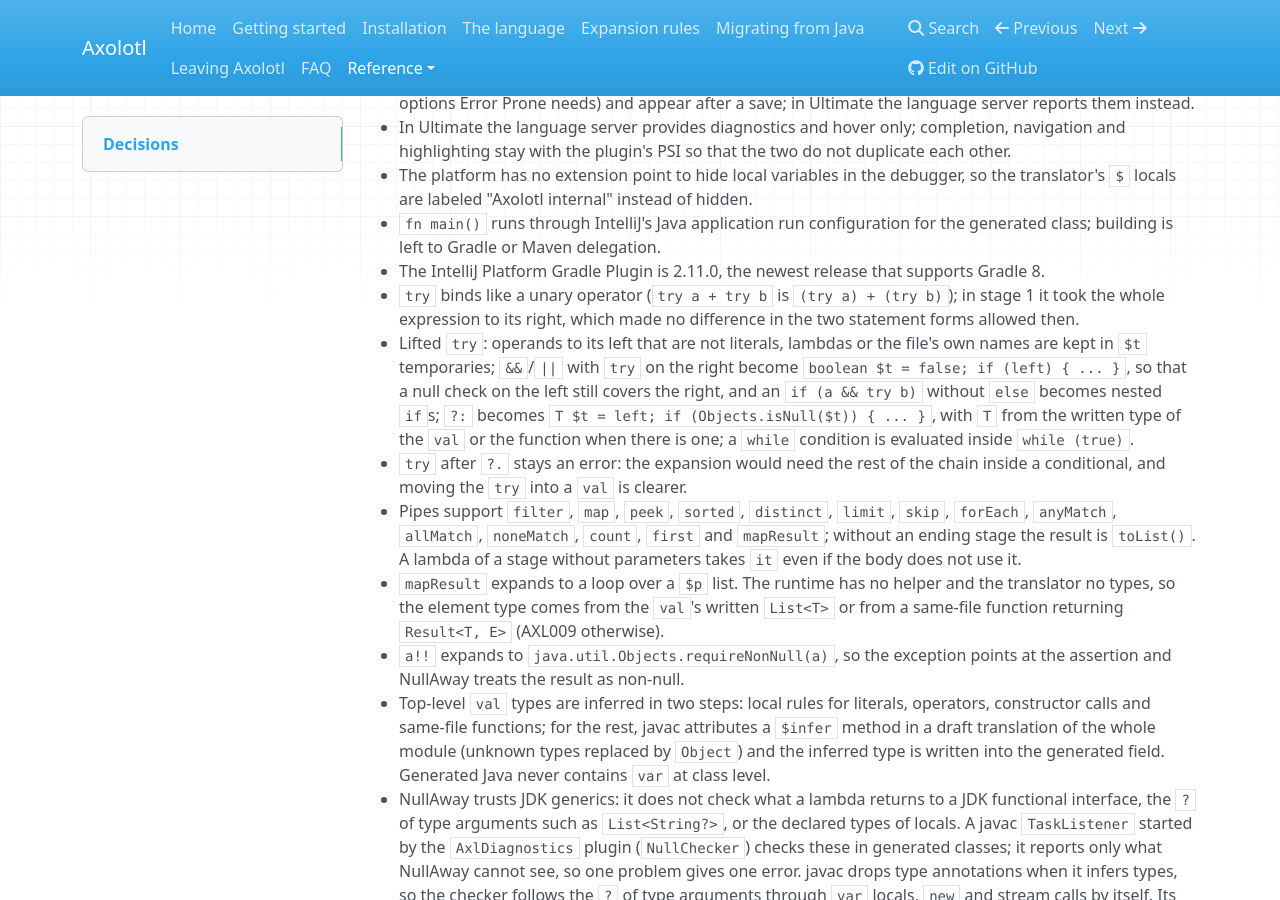
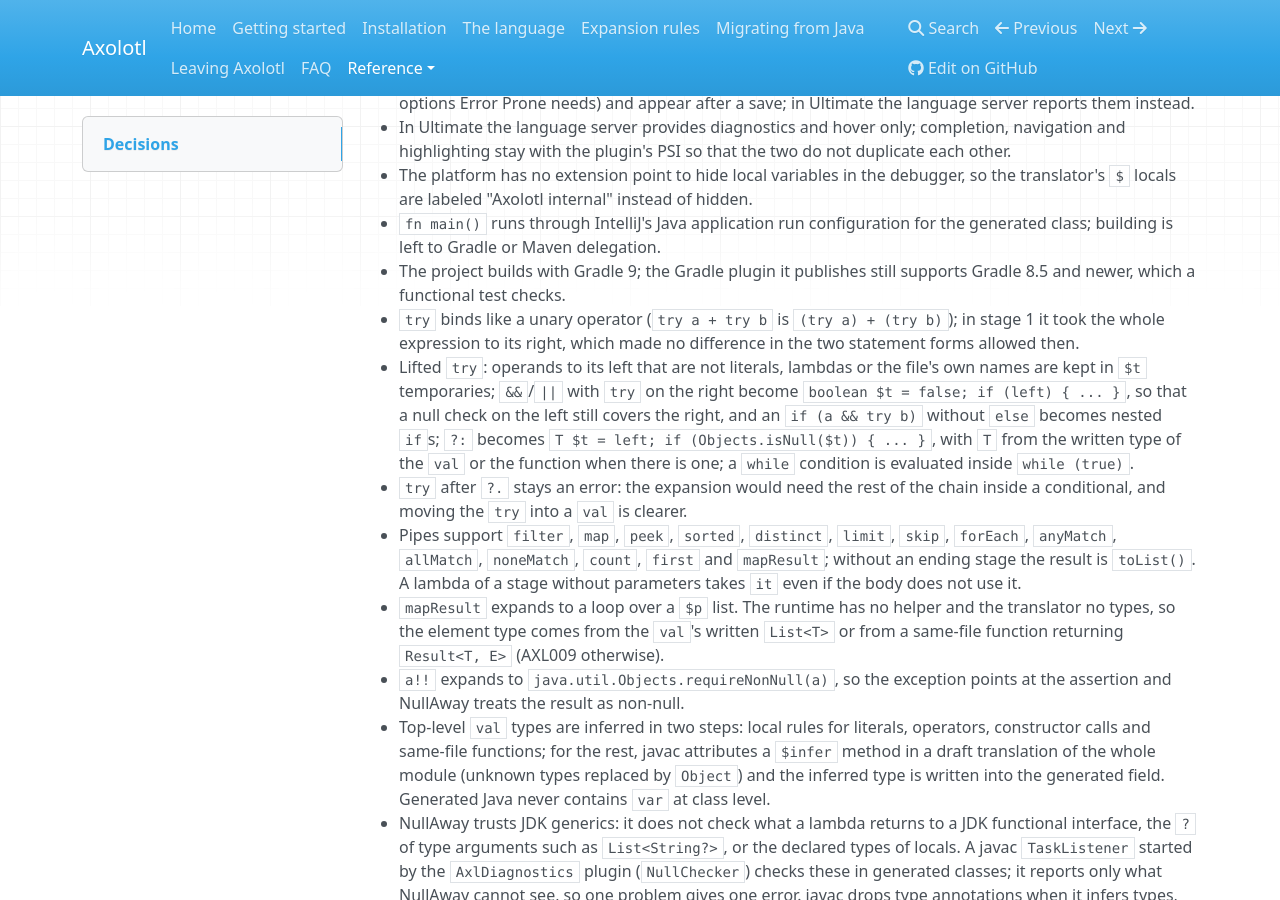
Before and after one commit to k1ngmang/axolotl-lang, an MkDocs documentation site: the page built from docs/decisions.md, in a window 1280 px wide and 900 px high, scrolled down 2091 px. Built offline with MkDocs 1.6.1, drawn with Linux system fonts in a browser that asks for light colours; nearby versions of some CDN libraries.

Commit message:
Note that the published Gradle plugin still supports Gradle 8.5

```diff
--- a/docs/decisions.md
+++ b/docs/decisions.md
@@ -44,7 +44,7 @@ One line per decision where the specification is silent or had to be adjusted.
 - In Ultimate the language server provides diagnostics and hover only; completion, navigation and highlighting stay with the plugin's PSI so that the two do not duplicate each other.
 - The platform has no extension point to hide local variables in the debugger, so the translator's `$` locals are labeled "Axolotl internal" instead of hidden.
 - `fn main()` runs through IntelliJ's Java application run configuration for the generated class; building is left to Gradle or Maven delegation.
-- The IntelliJ Platform Gradle Plugin is 2.11.0, the newest release that supports Gradle 8.
+- The project builds with Gradle 9; the Gradle plugin it publishes still supports Gradle 8.5 and newer, which a functional test checks.
 - `try` binds like a unary operator (`try a + try b` is `(try a) + (try b)`); in stage 1 it took the whole expression to its right, which made no difference in the two statement forms allowed then.
 - Lifted `try`: operands to its left that are not literals, lambdas or the file's own names are kept in `$t` temporaries; `&&`/`||` with `try` on the right become `boolean $t = false; if (left) { ... }`, so that a null check on the left still covers the right, and an `if (a && try b)` without `else` becomes nested `if`s; `?:` becomes `T $t = left; if (Objects.isNull($t)) { ... }`, with `T` from the written type of the `val` or the function when there is one; a `while` condition is evaluated inside `while (true)`.
 - `try` after `?.` stays an error: the expansion would need the rest of the chain inside a conditional, and moving the `try` into a `val` is clearer.
```
